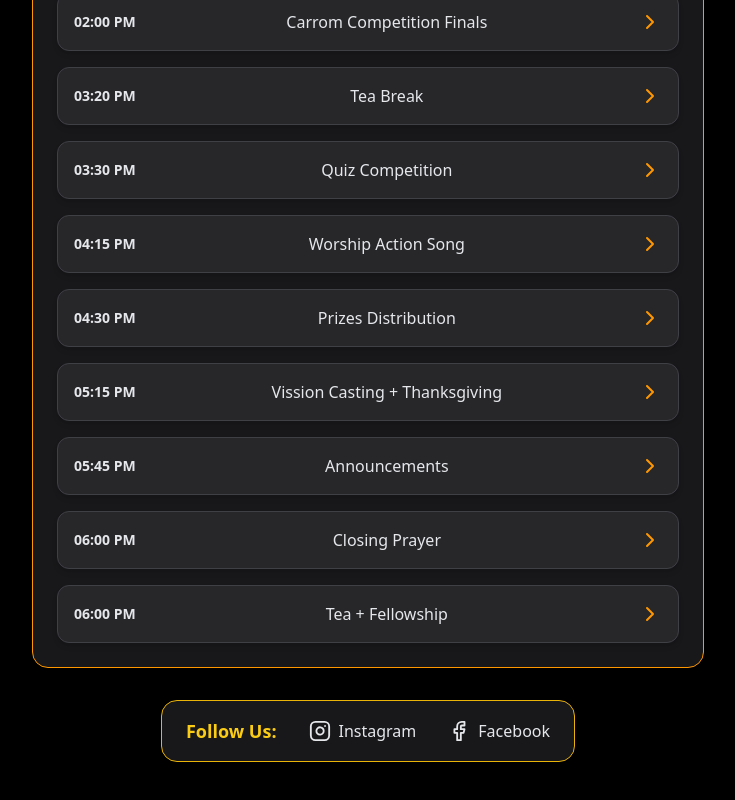
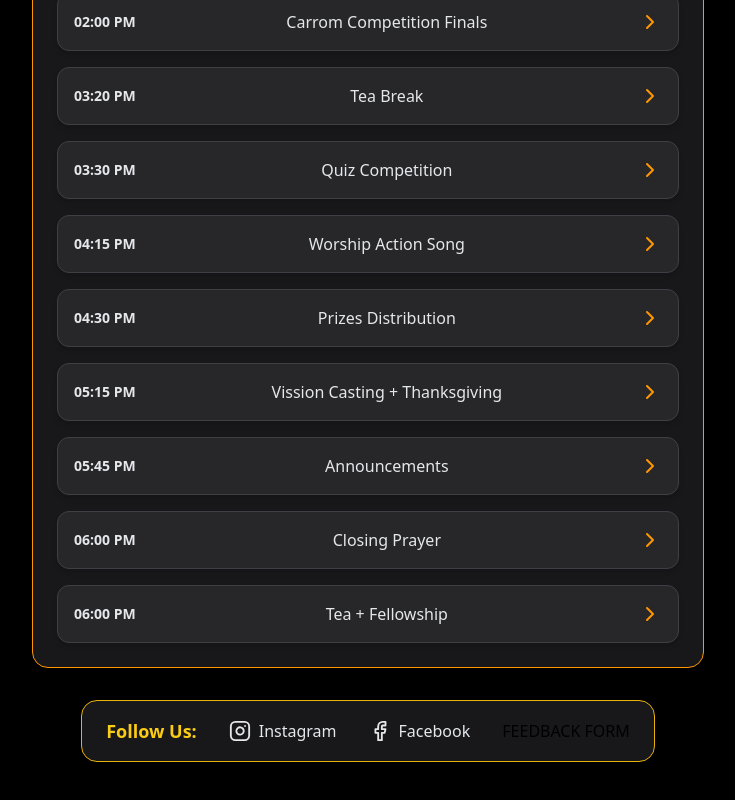
Before and after one commit to jeetOnGit/elevate, a React (Vite) app in the folder client/: page / in a window 1280 px wide. Shown: the part 1128-1928 px from the top of the page, without its empty margins (272-1007 px from the left). Built offline with nearby package versions, Linux system fonts and the light colour scheme.

Commit message:
Update Schedule.jsx

```diff
--- a/client/src/Components/Schedule.jsx
+++ b/client/src/Components/Schedule.jsx
@@ -130,6 +130,7 @@ export default function EventSchedule() {
         >
           <Facebook size={22} /> Facebook
         </a>
+        <a href="https://forms.gle/LYyU6DWvw3yHFpCv7">FEEDBACK FORM</a>
       </motion.div>
     </section>
     </div>
```
